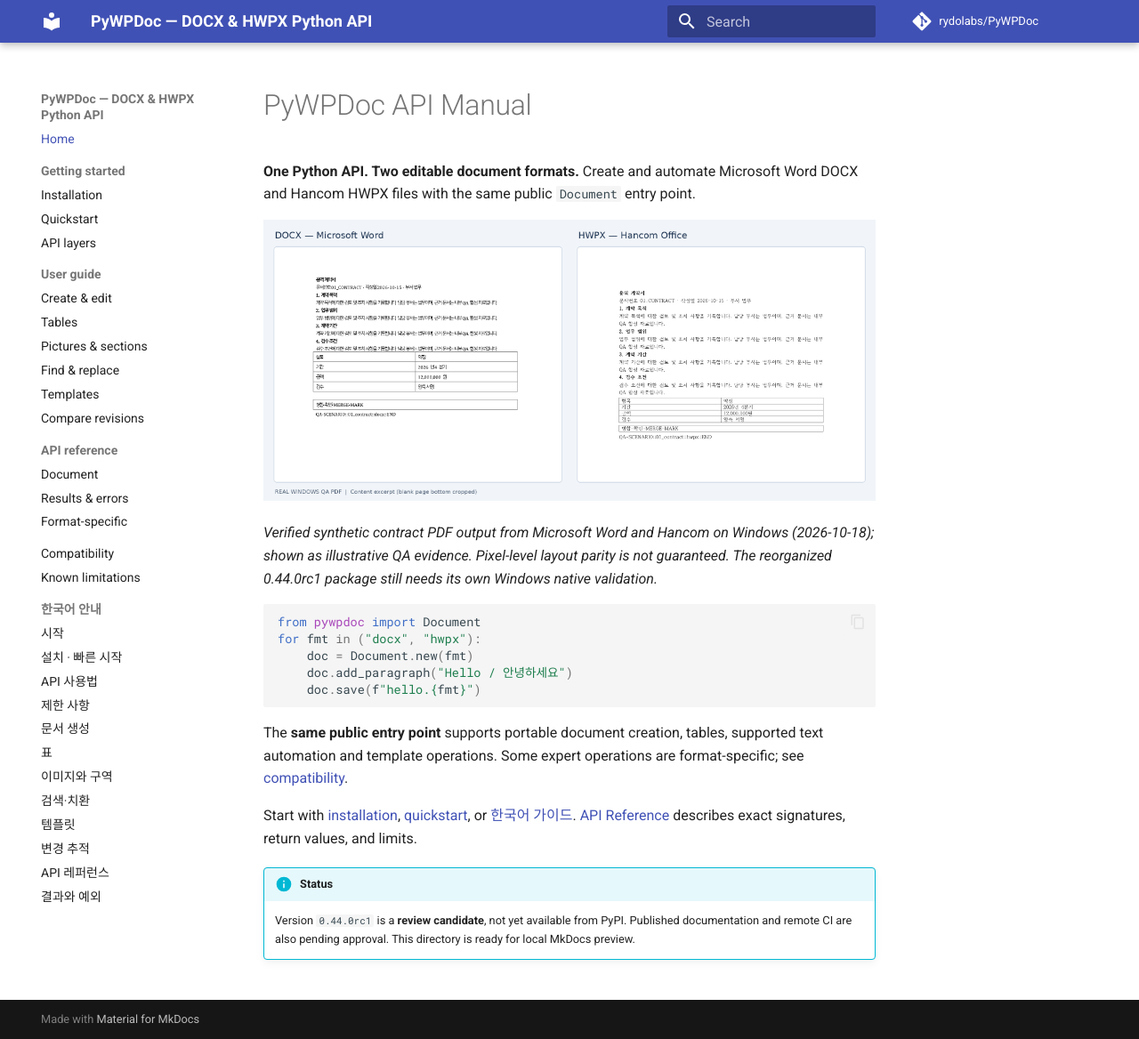
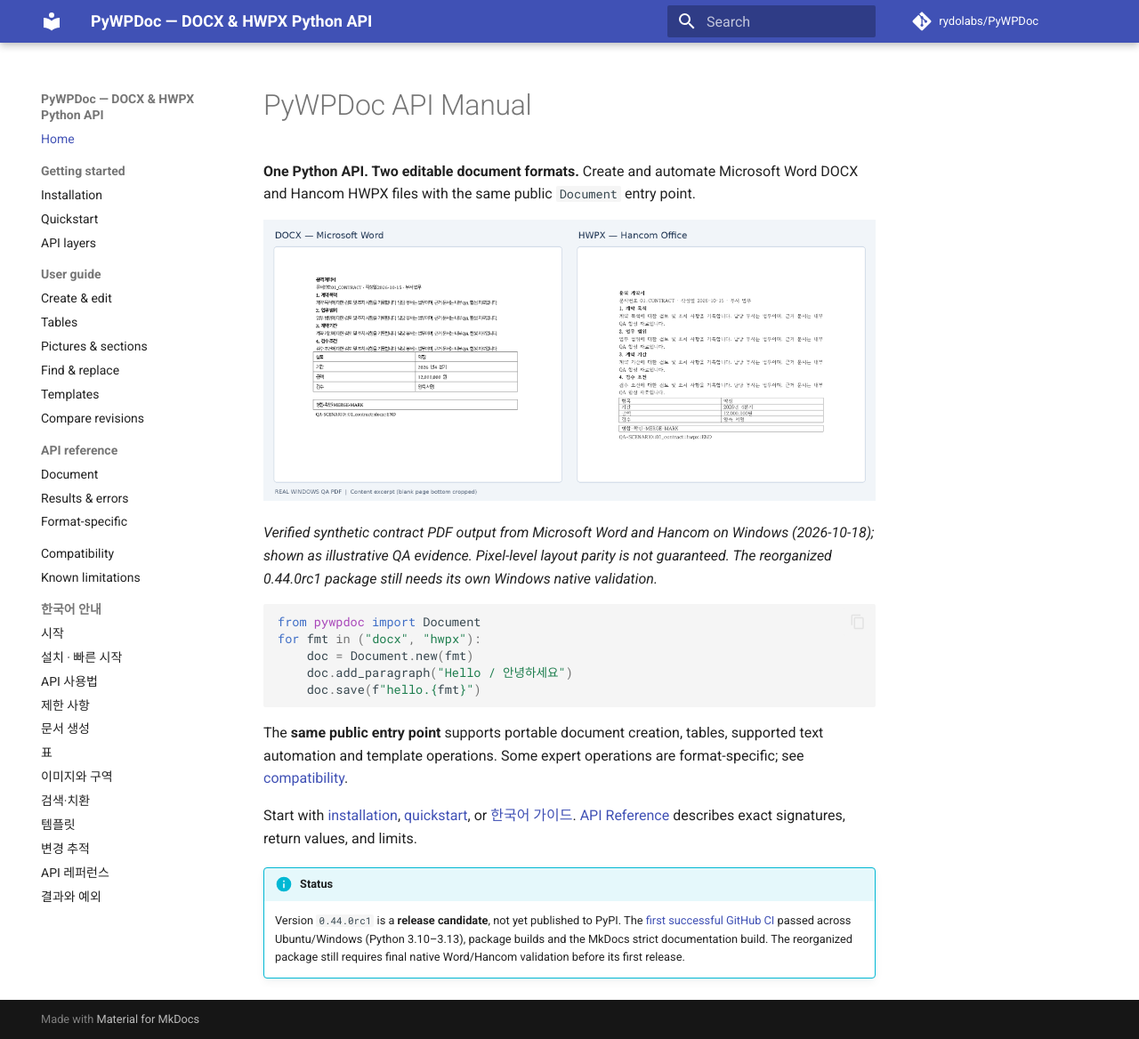
Before and after one commit to rydolabs/PyWPDoc, an MkDocs documentation site: the page built from docs/index.md, in a window 1280 px wide and 1168 px high. Shown: the whole window at 89% size. Built offline with MkDocs 1.6.1 and Material for MkDocs 9.7.7, drawn with Linux system fonts in a browser that asks for light colours; comment, search, counter and statistics services are not loaded.

Commit message:
docs: record successful remote CI and pending native QA accurately

```diff
--- a/docs/index.md
+++ b/docs/index.md
@@ -19,4 +19,4 @@
 Start with [installation](getting-started/installation.md), [quickstart](getting-started/quickstart.md), or [한국어 가이드](ko/index.md). [API Reference](reference/document.md) describes exact signatures, return values, and limits.
 
 !!! info "Status"
-    Version `0.44.0rc1` is a **review candidate**, not yet available from PyPI. Published documentation and remote CI are also pending approval. This directory is ready for local MkDocs preview.
+    Version `0.44.0rc1` is a **release candidate**, not yet published to PyPI. The [first successful GitHub CI](https://github.com/rydolabs/PyWPDoc/actions/runs/39132701860) passed across Ubuntu/Windows (Python 3.10–3.13), package builds and the MkDocs strict documentation build. The reorganized package still requires final native Word/Hancom validation before its first release.
```
